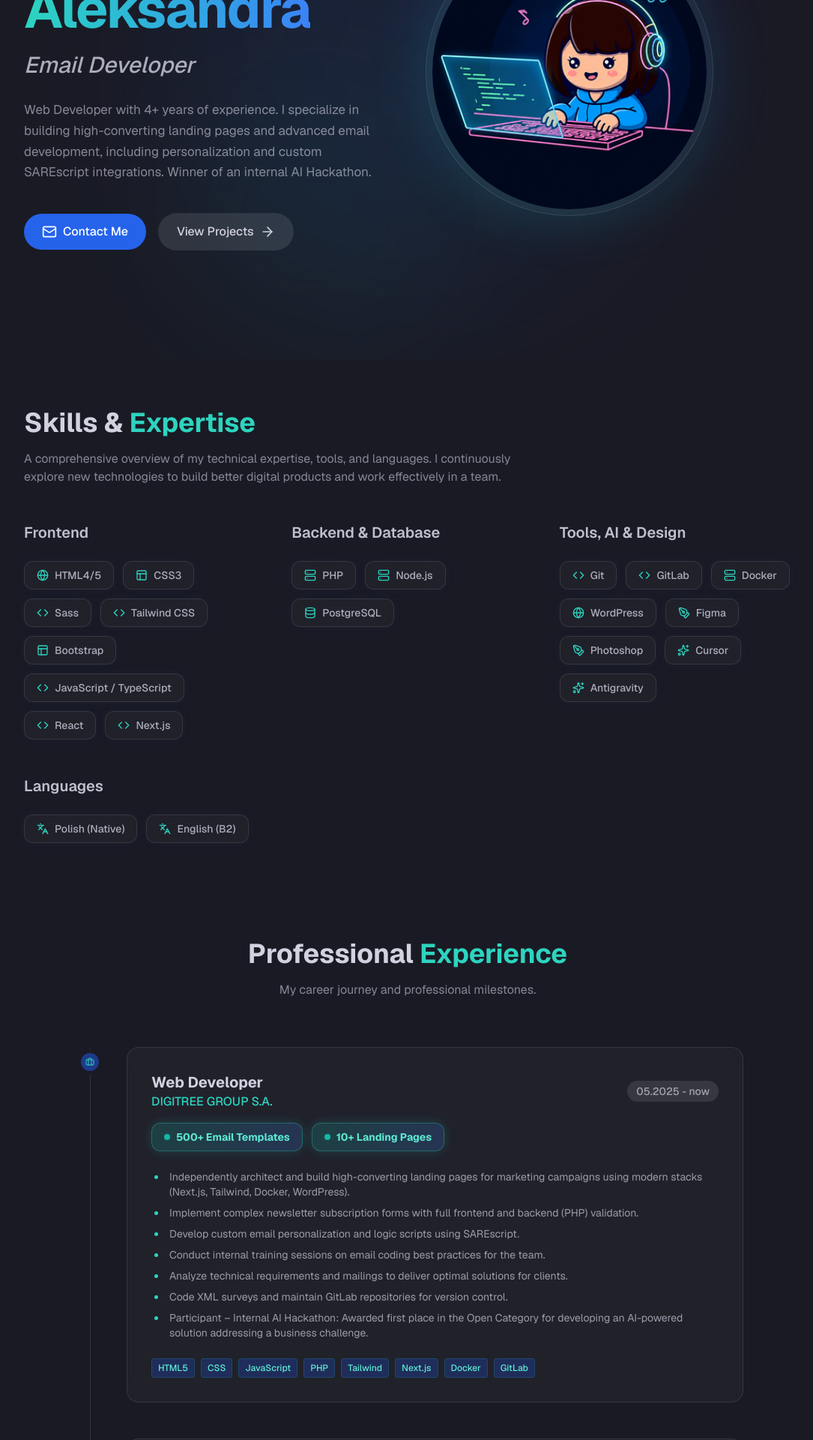
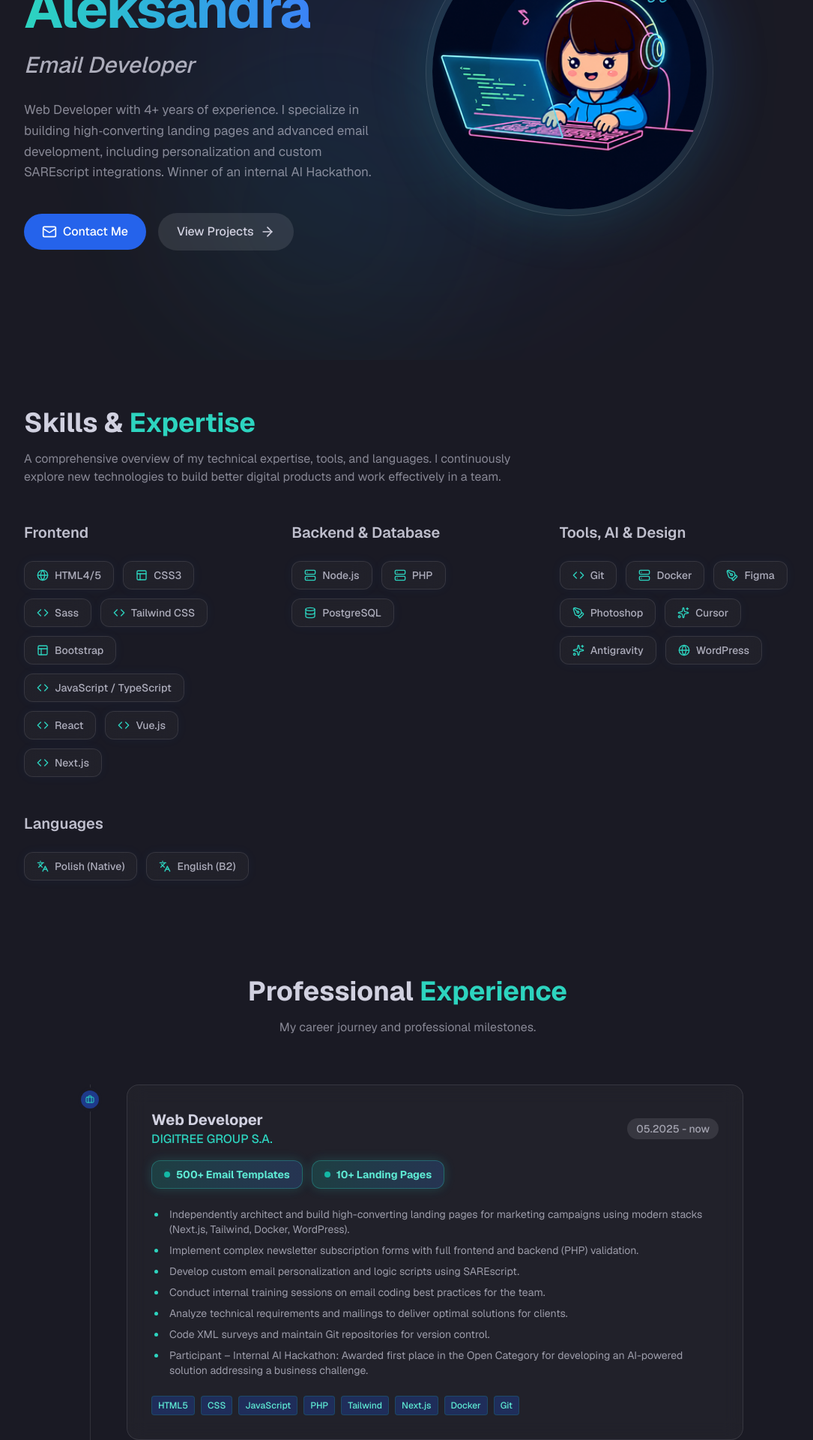
Before and after one commit to NymfaWeb/Portfolio, a Next.js app: page / in a window 1280 px wide. Shown: the part 320-2240 px from the top of the page at 75% size, without its empty margins (96-1181 px from the left). Built offline with nearby package versions, Linux system fonts and the light colour scheme.

Commit message:
add project, fix mobile view

```diff
--- a/src/components/Experience.tsx
+++ b/src/components/Experience.tsx
@@ -6,7 +6,7 @@ import { Briefcase } from "lucide-react";
 
 export function Experience() {
   return (
-    <section id="experience" className="pt-16 pb-[35px] md:pb-16 px-4 sm:px-6 lg:px-8 relative">
+    <section id="experience" className="pt-16 pb-8 md:pb-16 px-4 sm:px-6 lg:px-8 relative">
       <div className="max-w-4xl mx-auto">
         <motion.div
           initial={{ opacity: 0, y: 20 }}
@@ -23,7 +23,7 @@ export function Experience() {
           </p>
         </motion.div>
 
-        <div className="relative md:border-l md:border-card-border ml-0 md:ml-6 space-y-12 pb-12">
+        <div className="relative md:border-l md:border-card-border ml-0 md:ml-6 space-y-12 pb-0 md:pb-12">
           {RESUME_DATA.experience.map((exp, index) => (
             <motion.div
               key={index}
@@ -49,7 +49,7 @@ export function Experience() {
                       {exp.company}
                     </p>
                   </div>
-                  <span className="inline-flex flex-col items-start md:flex-row md:items-center py-1 px-3 rounded-full bg-card-border text-foreground/70 text-sm font-medium md:whitespace-nowrap h-fit text-left">
+                  <span className="inline-flex flex-col items-start md:flex-row md:items-center py-1 px-3 rounded-full bg-card-border text-foreground/70 text-sm font-medium md:whitespace-nowrap h-fit text-left w-fit">
                     {exp.date.split(', ').map((d, i, arr) => (
                       <span key={i} className="block md:inline">
                         {d}{i < arr.length - 1 ? <span className="hidden md:inline">,</span> : ""}
--- a/src/components/Hero.tsx
+++ b/src/components/Hero.tsx
@@ -64,7 +64,12 @@ export function Hero() {
           </div>
 
           <p className="text-[15px] sm:text-[17px] text-foreground/60 leading-relaxed max-w-xl text-center lg:text-left">
-            {RESUME_DATA.personal.bio}
+            {RESUME_DATA.personal.bio.split(/AI\s+Hackathon/).map((part, i, arr) => (
+              <span key={i}>
+                {part}
+                {i < arr.length - 1 && <span className="whitespace-nowrap">AI Hackathon</span>}
+              </span>
+            ))}
           </p>
 
           <div className="flex flex-wrap justify-center lg:justify-start items-center gap-4 mt-4 w-full">
--- a/src/components/Projects.tsx
+++ b/src/components/Projects.tsx
@@ -7,7 +7,7 @@ import Tilt from "react-parallax-tilt";
 
 export function Projects() {
   return (
-    <section id="projects" className="pt-16 pb-[35px] md:pb-16 px-4 sm:px-6 lg:px-8 relative">
+    <section id="projects" className="pt-8 md:pt-16 pb-[35px] md:pb-16 px-4 sm:px-6 lg:px-8 relative">
       <div className="max-w-5xl mx-auto">
         <motion.div
           initial={{ opacity: 0, y: 20 }}
@@ -32,7 +32,11 @@ export function Projects() {
               whileInView={{ opacity: 1, y: 0 }}
               viewport={{ once: true, margin: "-100px" }}
               transition={{ duration: 0.5, delay: index * 0.1 }}
-              className="h-full"
+              className={`h-full ${
+                RESUME_DATA.projects.length % 2 !== 0 && index === RESUME_DATA.projects.length - 1
+                  ? "md:col-span-2"
+                  : ""
+              }`}
             >
               <Tilt
                 tiltMaxAngleX={5}
--- a/src/data/resume.ts
+++ b/src/data/resume.ts
@@ -13,7 +13,7 @@ export const RESUME_DATA = {
   personal: {
     name: "Aleksandra Gromek",
     title: "Web Developer",
-    bio: "Web Developer with 4+ years of experience. I specialize in building high-converting landing pages and advanced email development, including personalization and custom SAREscript integrations. Winner of an internal AI Hackathon.",
+    bio: "Web Developer with 4+ years of experience. I specialize in building high‑converting landing pages and advanced email development, including personalization and custom SAREscript integrations. Winner of an internal AI Hackathon.",
     email: "web.agromek@gmail.com",
     phone: "512 060 076",
     location: "Żyrardów / Remote",
@@ -31,22 +31,22 @@ export const RESUME_DATA = {
       { name: "Bootstrap", icon: Layout },
       { name: "JavaScript / TypeScript", icon: Code },
       { name: "React", icon: Code },
+      { name: "Vue.js", icon: Code },
       { name: "Next.js", icon: Code },
     ],
     backend: [
+      { name: "Node.js", icon: Server },
       { name: "PHP", icon: Server },
-      { name: "Node.js", icon: Server },
       { name: "PostgreSQL", icon: Database },
     ],
     tools: [
       { name: "Git", icon: Code },
-      { name: "GitLab", icon: Code },
       { name: "Docker", icon: Server },
-      { name: "WordPress", icon: Globe },
       { name: "Figma", icon: PenTool },
       { name: "Photoshop", icon: PenTool },
       { name: "Cursor", icon: Sparkles },
       { name: "Antigravity", icon: Sparkles },
+      { name: "WordPress", icon: Globe },
     ],
   },
   experience: [
@@ -60,11 +60,11 @@ export const RESUME_DATA = {
         "Develop custom email personalization and logic scripts using SAREscript.",
         "Conduct internal training sessions on email coding best practices for the team.",
         "Analyze technical requirements and mailings to deliver optimal solutions for clients.",
-        "Code XML surveys and maintain GitLab repositories for version control.",
+        "Code XML surveys and maintain Git repositories for version control.",
         "Participant – Internal AI Hackathon: Awarded first place in the Open Category for developing an AI-powered solution addressing a business challenge.",
       ],
       stats: ["500+ Email Templates", "10+ Landing Pages"],
-      tags: ["HTML5", "CSS", "JavaScript", "PHP", "Tailwind", "Next.js", "Docker", "GitLab"],
+      tags: ["HTML5", "CSS", "JavaScript", "PHP", "Tailwind", "Next.js", "Docker", "Git"],
     },
     {
       company: "DIGITREE GROUP S.A.",
@@ -107,6 +107,13 @@ export const RESUME_DATA = {
   ],
   projects: [
     {
+      title: "Personal Portfolio",
+      description: "My personal developer portfolio built to showcase my projects, skills, and experience. Features a modern, responsive design with smooth animations.",
+      tags: ["Next.js", "React", "Tailwind CSS", "TypeScript", "Framer Motion"],
+      demoUrl: "https://portfolio-three-eta-bpey73g8v1.vercel.app/",
+      githubUrl: "https://github.com/NymfaWeb/Portfolio",
+    },
+    {
       title: "Signature Creator",
       description: "Built a web app to automate the creation of standardized, brand-consistent email signatures with a real-time live preview.",
       tags: ["HTML", "CSS", "JS"],
```
